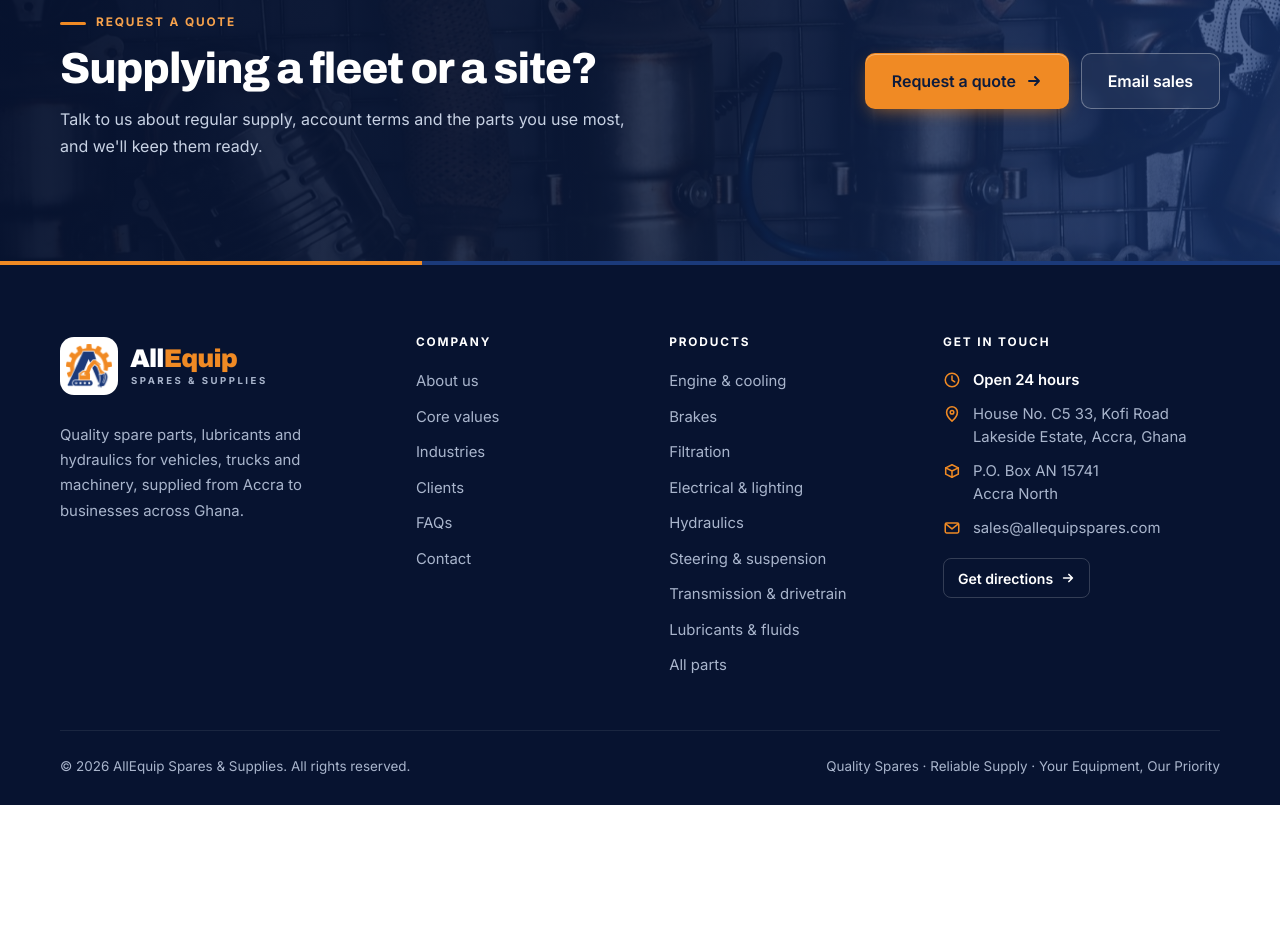
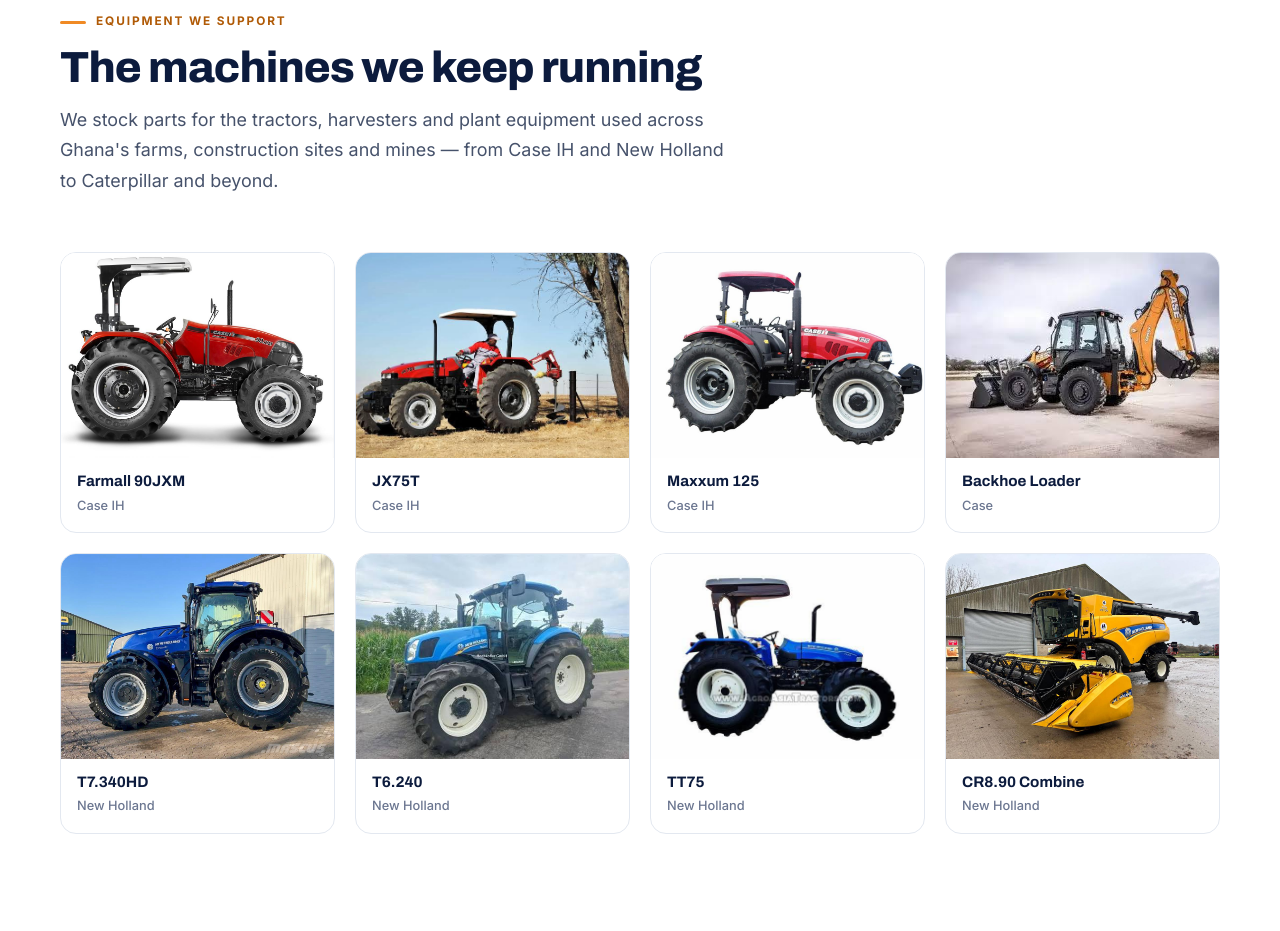
Before and after one commit to Creation20/allequip-website, a plain HTML site: page industries.html in a window 1280 px wide. Shown: the part 2449-3380 px from the top of the page. Before the commit the page ends 3254 px from the top, so only its background shows below. Drawn offline with Linux system fonts and the light colour scheme.

Commit message:
Add 2026 machine photos and equipment support section

```diff
--- a/assets/styles.css
+++ b/assets/styles.css
@@ -485,3 +485,14 @@ select::-ms-expand { display: none; }
 .topbar .open-now svg { display: none; }
 .footer-open { color: #fff; font-weight: 600; }
 .contact-card--open .icon { background: var(--orange); color: var(--navy-900); }
+
+/* ------------------------------------------------- machine gallery */
+.machine-grid { display: grid; grid-template-columns: repeat(4, minmax(0, 1fr)); gap: 20px; }
+.machine-card { border-radius: var(--r-lg); overflow: hidden; background: #fff; border: 1px solid var(--line); transition: box-shadow .2s ease, transform .2s var(--ease); }
+.machine-card:hover { box-shadow: var(--shadow); transform: translateY(-3px); }
+.machine-card img { width: 100%; aspect-ratio: 4 / 3; object-fit: cover; display: block; background: #fff; }
+.machine-card-body { padding: 14px 16px 16px; }
+.machine-label { display: block; font: 650 .95rem/1.3 var(--font-head); color: var(--ink); }
+.machine-make { display: block; font-size: .8rem; font-weight: 500; color: var(--muted); margin-top: 3px; }
+@media (max-width: 1024px) { .machine-grid { grid-template-columns: repeat(2, minmax(0, 1fr)); } }
+@media (max-width: 520px) { .machine-grid { grid-template-columns: 1fr 1fr; gap: 12px; } }
--- a/industries.html
+++ b/industries.html
@@ -115,6 +115,73 @@
     </div>
   </div>
 </section>
+<section class="section" id="equipment" aria-labelledby="equipment-title">
+  <div class="wrap">
+    <div class="section-head reveal">
+      <p class="eyebrow">Equipment we support</p>
+      <h2 id="equipment-title">The machines we keep running</h2>
+      <p class="lead">We stock parts for the tractors, harvesters and plant equipment used across Ghana's farms, construction sites and mines — from Case IH and New Holland to Caterpillar and beyond.</p>
+    </div>
+    <div class="machine-grid reveal">
+      <div class="machine-card">
+        <img src="assets/img/PHOTO-2026-11-20-11-13-04%202.jpg" alt="Case IH Farmall 90JXM tractor" loading="lazy">
+        <div class="machine-card-body">
+          <span class="machine-label">Farmall 90JXM</span>
+          <span class="machine-make">Case IH</span>
+        </div>
+      </div>
+      <div class="machine-card">
+        <img src="assets/img/PHOTO-2026-11-20-11-13-04%203.jpg" alt="Case IH JX75T tractor at work in the field" loading="lazy">
+        <div class="machine-card-body">
+          <span class="machine-label">JX75T</span>
+          <span class="machine-make">Case IH</span>
+        </div>
+      </div>
+      <div class="machine-card">
+        <img src="assets/img/PHOTO-2026-11-20-11-13-04.jpg" alt="Case IH Maxxum 125 tractor" loading="lazy">
+        <div class="machine-card-body">
+          <span class="machine-label">Maxxum 125</span>
+          <span class="machine-make">Case IH</span>
+        </div>
+      </div>
+      <div class="machine-card">
+        <img src="assets/img/PHOTO-2026-11-20-11-13-04%208.jpg" alt="Case backhoe loader on a construction site" loading="lazy">
+        <div class="machine-card-body">
+          <span class="machine-label">Backhoe Loader</span>
+          <span class="machine-make">Case</span>
+        </div>
+      </div>
+      <div class="machine-card">
+        <img src="assets/img/PHOTO-2026-11-20-11-13-04%204.jpg" alt="New Holland T7.340HD tractor" loading="lazy">
+        <div class="machine-card-body">
+          <span class="machine-label">T7.340HD</span>
+          <span class="machine-make">New Holland</span>
+        </div>
+      </div>
+      <div class="machine-card">
+        <img src="assets/img/PHOTO-2026-11-20-11-13-04%206.jpg" alt="New Holland T6.240 tractor" loading="lazy">
+        <div class="machine-card-body">
+          <span class="machine-label">T6.240</span>
+          <span class="machine-make">New Holland</span>
+        </div>
+      </div>
+      <div class="machine-card">
+        <img src="assets/img/PHOTO-2026-11-20-11-13-04%205.jpg" alt="New Holland TT75 tractor" loading="lazy">
+        <div class="machine-card-body">
+          <span class="machine-label">TT75</span>
+          <span class="machine-make">New Holland</span>
+        </div>
+      </div>
+      <div class="machine-card">
+        <img src="assets/img/PHOTO-2026-11-20-11-13-04%207.jpg" alt="New Holland CR8.90 combine harvester" loading="lazy">
+        <div class="machine-card-body">
+          <span class="machine-label">CR8.90 Combine</span>
+          <span class="machine-make">New Holland</span>
+        </div>
+      </div>
+    </div>
+  </div>
+</section>
 <section class="cta" aria-labelledby="cta-title">
   <div class="hero-media"><img src="assets/img/parts.jpg" alt="" loading="lazy"></div>
   <div class="wrap reveal">
@@ -142,7 +209,7 @@
       </div>
       <div>
         <h3>Company</h3>
-        <ul><li><a href="about.html">About us</a></li><li><a href="about.html#values">Core values</a></li><li><a href="industries.html">Industries</a></li><li><a href="industries.html#clients">Clients</a></li><li><a href="index.html#faq">FAQs</a></li><li><a href="contact.html">Contact</a></li></ul>
+        <ul><li><a href="about.html">About us</a></li><li><a href="about.html#values">Core values</a></li><li><a href="industries.html">Industries</a></li><li><a href="industries.html#equipment">Equipment supported</a></li><li><a href="industries.html#clients">Clients</a></li><li><a href="index.html#faq">FAQs</a></li><li><a href="contact.html">Contact</a></li></ul>
       </div>
       <div>
         <h3>Products</h3>
```
Also changed, not shown: assets/img/PHOTO-2026-11-20-11-13-04 2.jpg (added), assets/img/PHOTO-2026-11-20-11-13-04 3.jpg (added), assets/img/PHOTO-2026-11-20-11-13-04 4.jpg (added), assets/img/PHOTO-2026-11-20-11-13-04 5.jpg (added), assets/img/PHOTO-2026-11-20-11-13-04 6.jpg (added), assets/img/PHOTO-2026-11-20-11-13-04 7.jpg (added), assets/img/PHOTO-2026-11-20-11-13-04 8.jpg (added), assets/img/PHOTO-2026-11-20-11-13-04.jpg (added).
